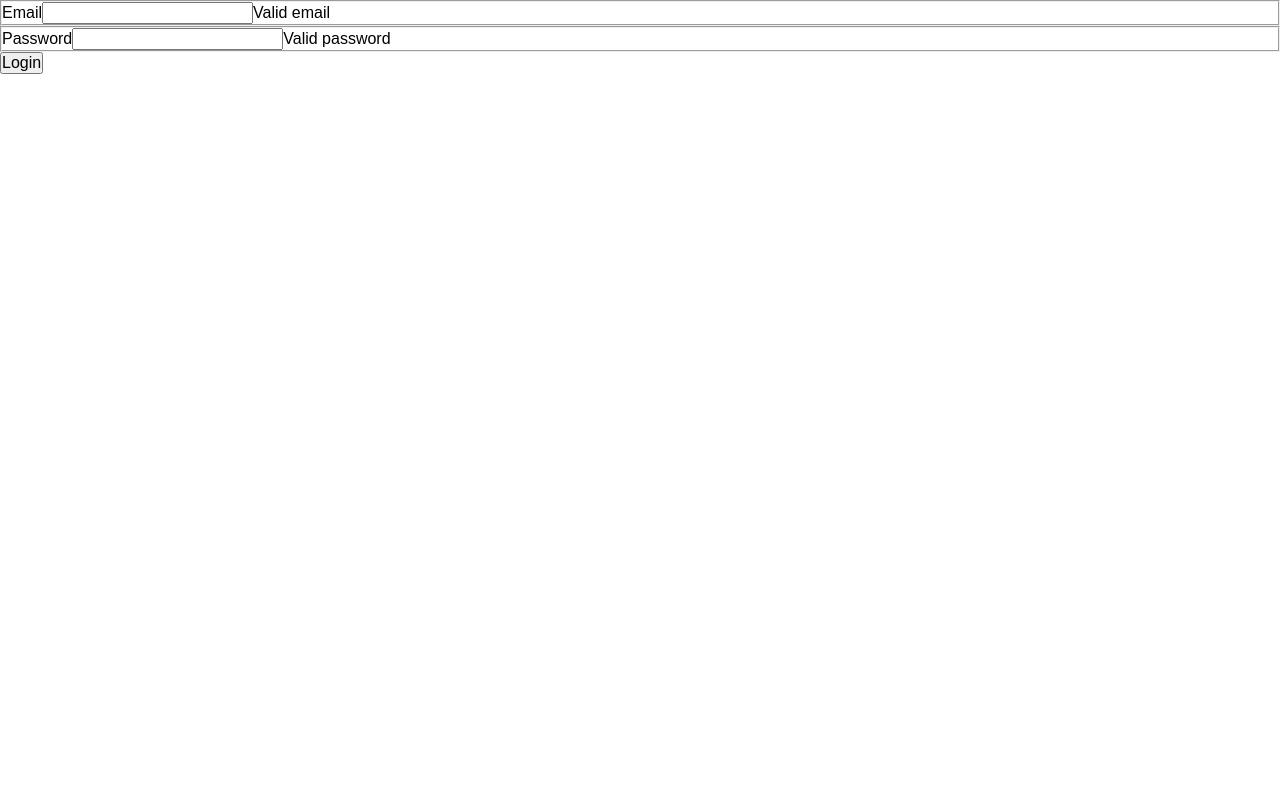
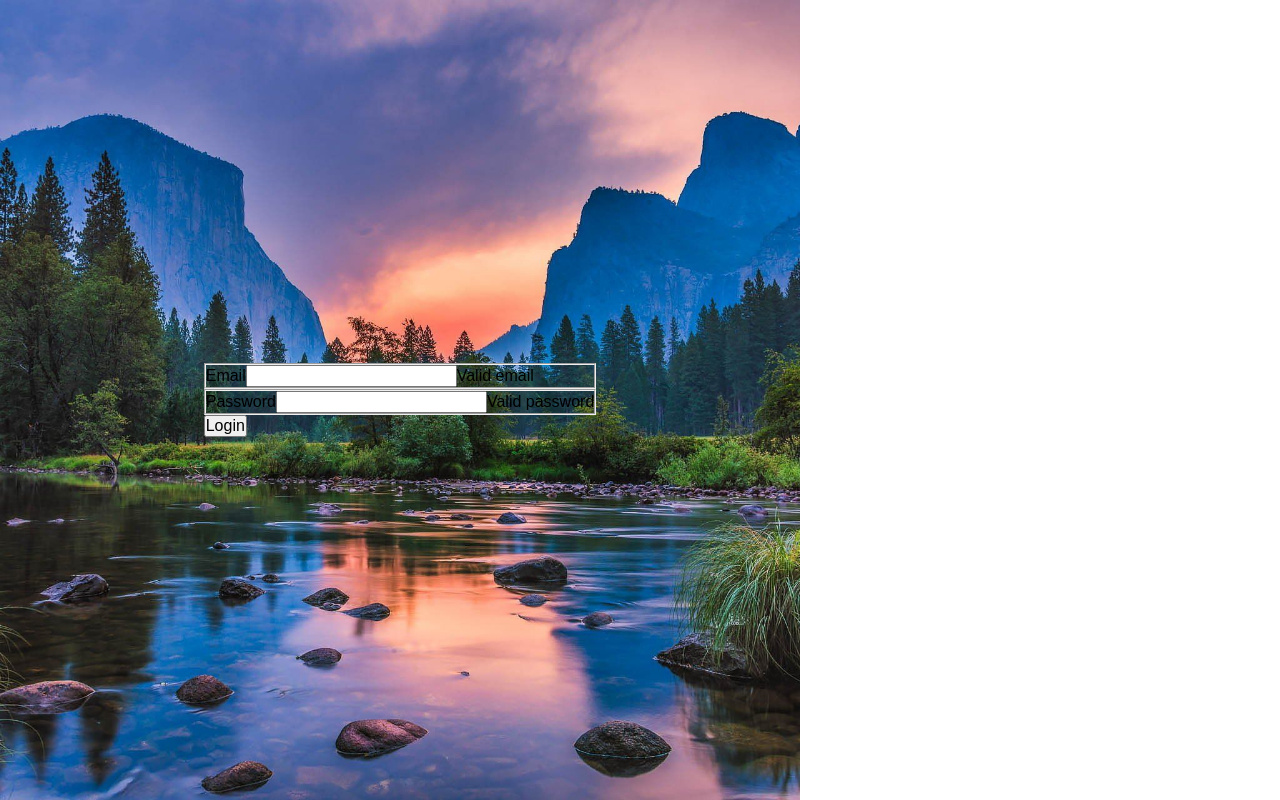
Before and after one commit to Vy187/login_screen, a React (Vite) app: page / in a window 1280 px wide. Built offline with nearby package versions, Linux system fonts and the light colour scheme.

Commit message:
style: set the background style

```diff
--- a/src/components/Login/index.tsx
+++ b/src/components/Login/index.tsx
@@ -1,3 +1,5 @@
+import './styles.css';
+
 const Login = () => {
     const content = (
         <main className="full-screen-container">
--- /dev/null
+++ b/src/components/Login/styles.css
@@ -0,0 +1,10 @@
+.full-screen-container {
+    background-image: url('./background-image.jpg');
+    height: 100vh;
+    width: 100vh;
+    background-size: cover;
+    background-position: center;
+    display: flex;
+    justify-content: center;
+    align-items: center;
+}
```
Also changed, not shown: src/components/Login/background-image.jpg (added).
